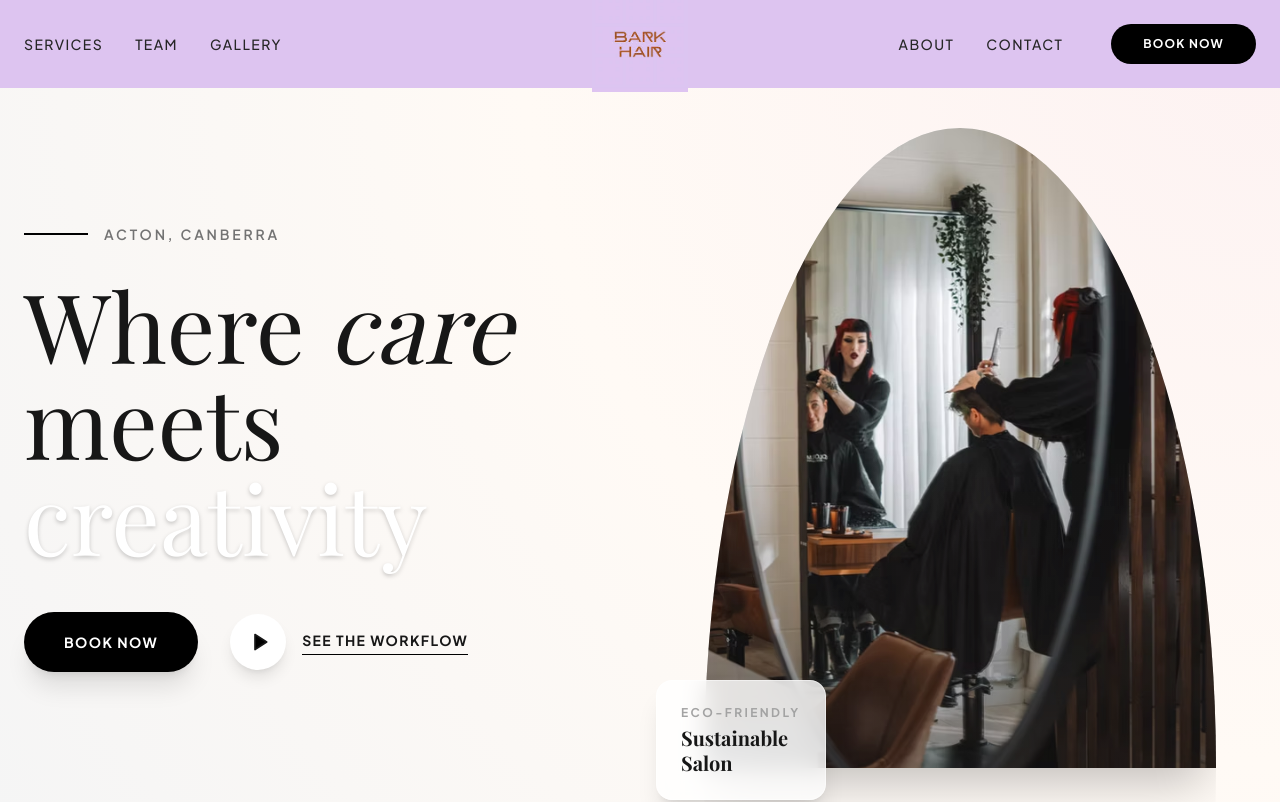
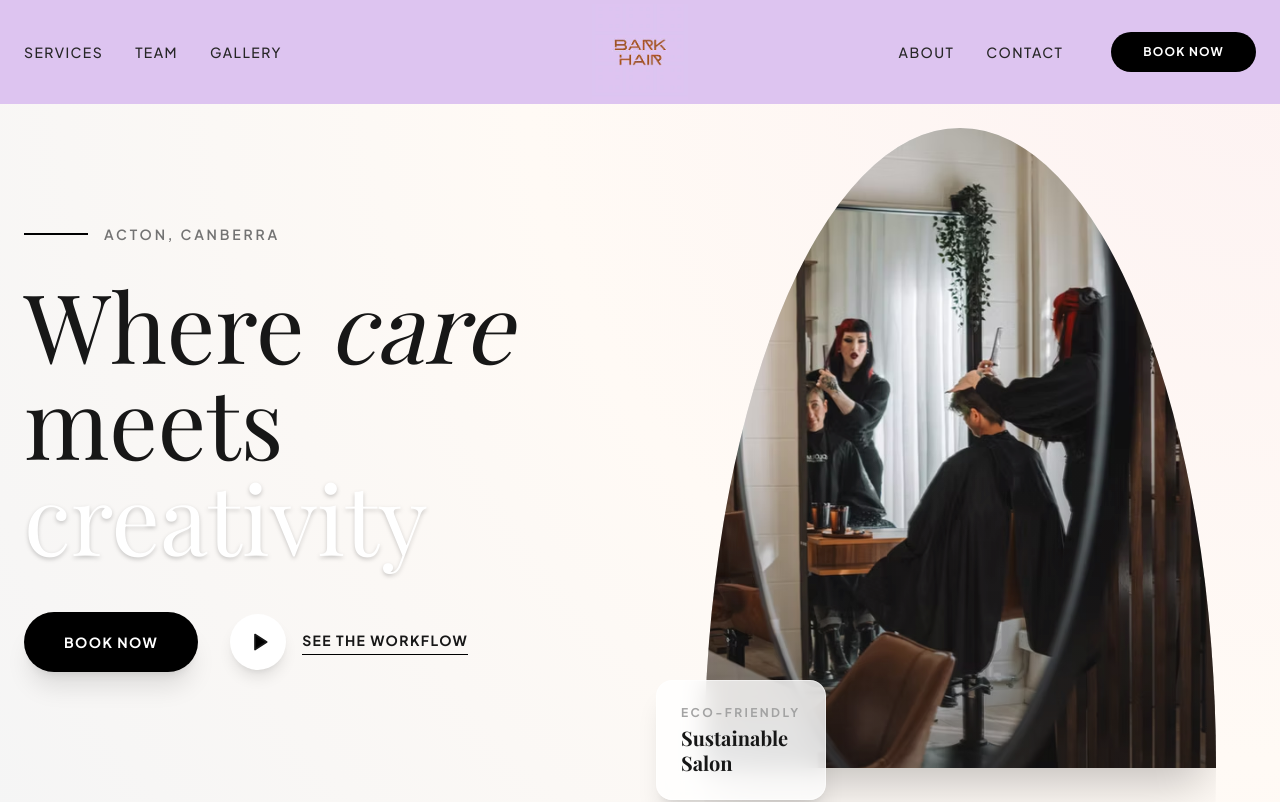
Before and after one commit to seammedia/bark-hair, a React (Vite) app: page / in a window 1280 px wide. Shown: the top 802 px of the page. Built offline with nearby package versions, Linux system fonts and the light colour scheme; the HTML template or start-up script is replaced by a standard one; a web font is replaced by a local one.

Commit message:
Increase navbar padding to contain logo background

```diff
--- a/src/components/Navbar.tsx
+++ b/src/components/Navbar.tsx
@@ -13,7 +13,7 @@ const Navbar: React.FC = () => {
   }, []);
 
   return (
-    <nav className={`fixed w-full z-50 transition-all duration-300 ${scrolled ? 'bg-bark-purple/95 backdrop-blur-md shadow-sm py-4' : 'bg-bark-purple py-6'}`}>
+    <nav className={`fixed w-full z-50 transition-all duration-300 ${scrolled ? 'bg-bark-purple/95 backdrop-blur-md shadow-sm py-6' : 'bg-bark-purple py-8'}`}>
       <div className="max-w-7xl mx-auto px-6 flex justify-between items-center">
         {/* Mobile Menu Toggle */}
         <button className="md:hidden p-2 text-neutral-800" onClick={() => setIsOpen(!isOpen)}>
```
